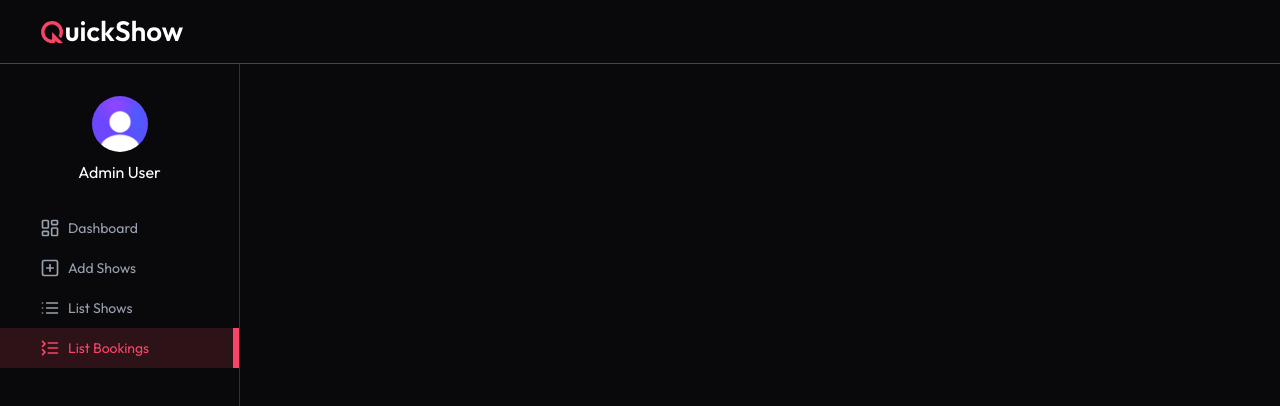
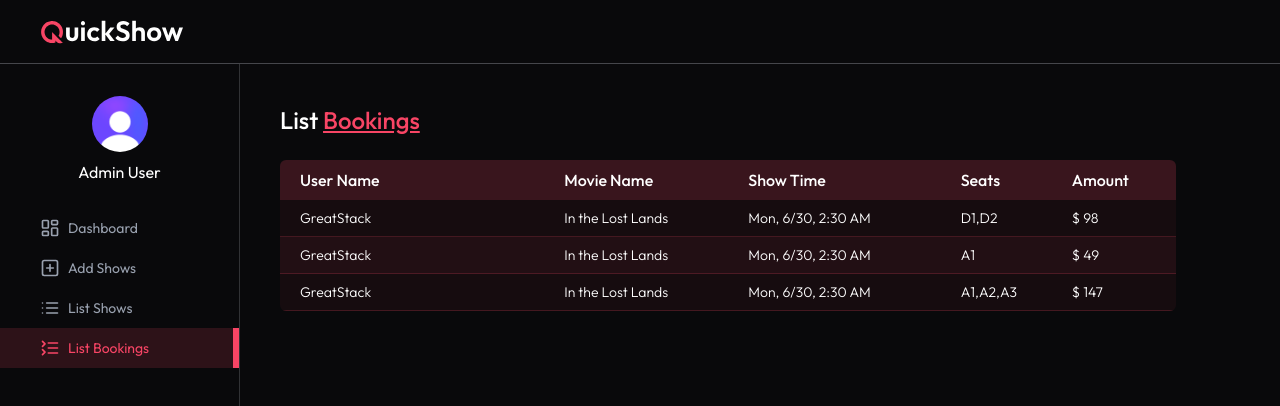
Before and after one commit to rashimarasangi/QuickShow, a React (Vite) app: page /admin/list-bookings in a window 1280 px wide. Shown: the top 406 px of the page. Built offline with nearby package versions, Linux system fonts and the light colour scheme.

Commit message:
add shows section is  added

```diff
--- a/src/Pages/admin/AddShows.jsx
+++ b/src/Pages/admin/AddShows.jsx
@@ -1,6 +1,21 @@
-import React from 'react'
+import React, { useState } from 'react'
+import { dummyShowsData } from '../../assets/assets';
+
 
 const AddShows = () => {
+
+  const curency = import.meta.env.VITE_CURRENCY
+  const [nowPlayingMovies, setNowPlayingMovies] = useState([]);
+  const [selectedMovie,setSelectedMovie] = useState(null);
+  const [dateTimeSelection,setDateTimeSelection] =useState({});
+  const [dateTimeInput,setDateTimeInput] = useState("");
+  const [showprice,setShowPrice] = useState("");
+
+
+  const FetchNowPlayingMovies = async () => {
+    setNowPlayingMovies(dummyShowsData)
+  };
+
   return (
     <div>
 
--- a/src/Pages/admin/ListBookings.jsx
+++ b/src/Pages/admin/ListBookings.jsx
@@ -1,11 +1,55 @@
-import React from 'react'
+import React, { useState } from 'react'
+import { dummyBookingData } from '../../assets/assets';
+import { useEffect } from 'react';
+import Loading from '../../Components/Loading';
+import Title from '../../Components/admin/Title';
+import { dateFormat } from '../../lib/dateFormat';
 
 const ListBookings = () => {
-  return (
-    <div>
 
-    </div>
-  )
+  const currency = import.meta.env.VITE_CURRENCY
+
+    const [bookings, setBookings] = useState([]);
+    const [isloading,setIsLoading] = useState(true);
+
+    const getAllBookings = async () => {
+      setBookings(dummyBookingData)
+      setIsLoading(false);
+    };
+
+    useEffect(() =>{
+      getAllBookings();
+    },[]);
+
+  return !isloading ?(
+    <>
+      <Title text1="List" text2="Bookings" />
+      <div className='max-w-4xl mt-6 overflow-x-auto'>
+        <table className='w-full border-collapse rounded-md overflow-hidden text-nowrap'>
+          <thead>
+            <tr className='bg-primary/20 text-left text-white'>
+              <th className='p-2 font-medium pl-5'>User Name</th>
+              <th className='p-2 font-medium'>Movie Name</th>
+              <th className='p-2 font-medium'>Show Time</th>
+              <th className='p-2 font-medium'>Seats</th>
+              <th className='p-2 font-medium'>Amount</th>
+            </tr>
+          </thead>
+          <tbody className='text-sm font-light'>
+             {bookings.map((item,index) =>(
+              <tr key={index} className='border-b border-primary/20 bg-primary/5 even:bg-primary/10'>
+                <td className='p-2 min-w-45 pl-5'>{item.user.name}</td>
+                <td className='p-2'>{item.show.movie.title}</td>
+                <td className='p-2'>{dateFormat(item.show.showDateTime)}</td>
+                <td className='p-2'>{Object.keys(item.bookedSeats).map(seat =>item.bookedSeats[seat]).join(",")}</td>
+                <td className='p-2'>{currency} {item.amount}</td>
+              </tr>
+             ))}
+          </tbody>
+        </table>
+      </div>
+    </>
+  ) : <Loading/>
 }
 
 export default ListBookings
```
